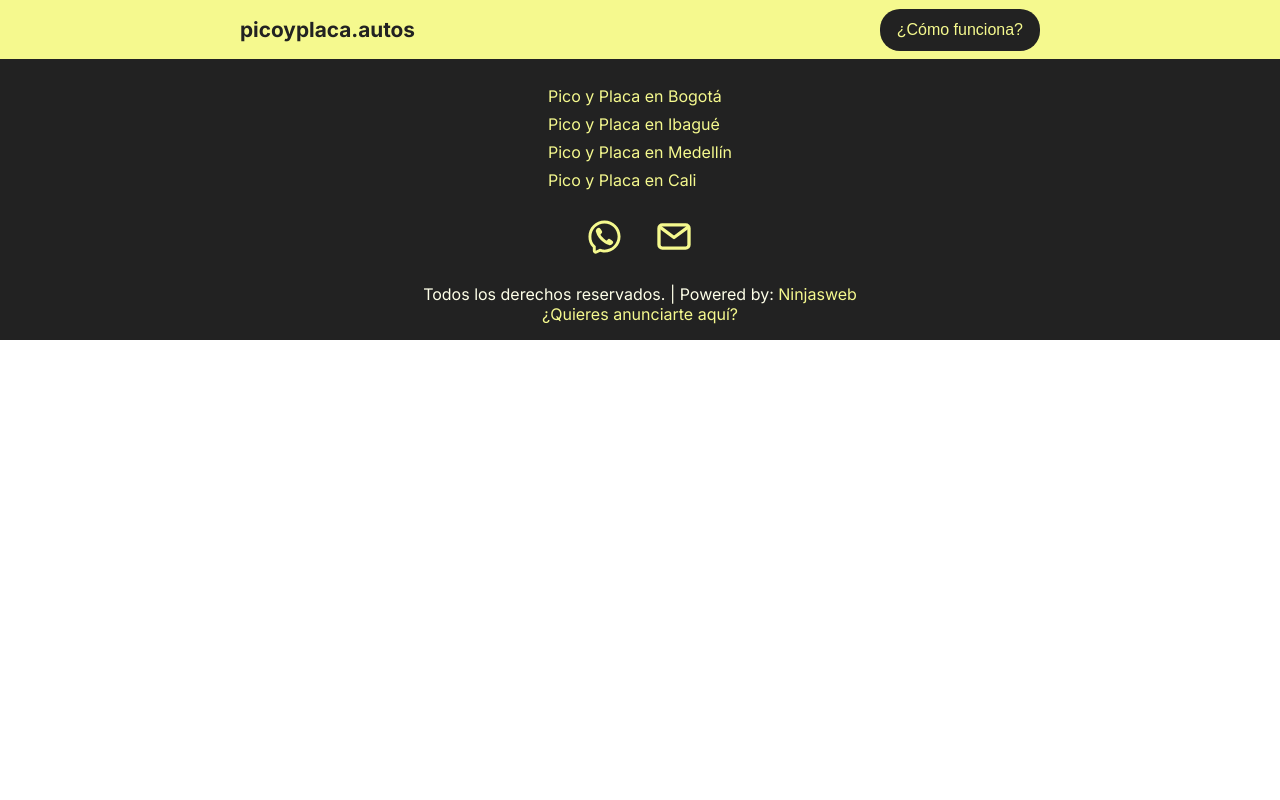
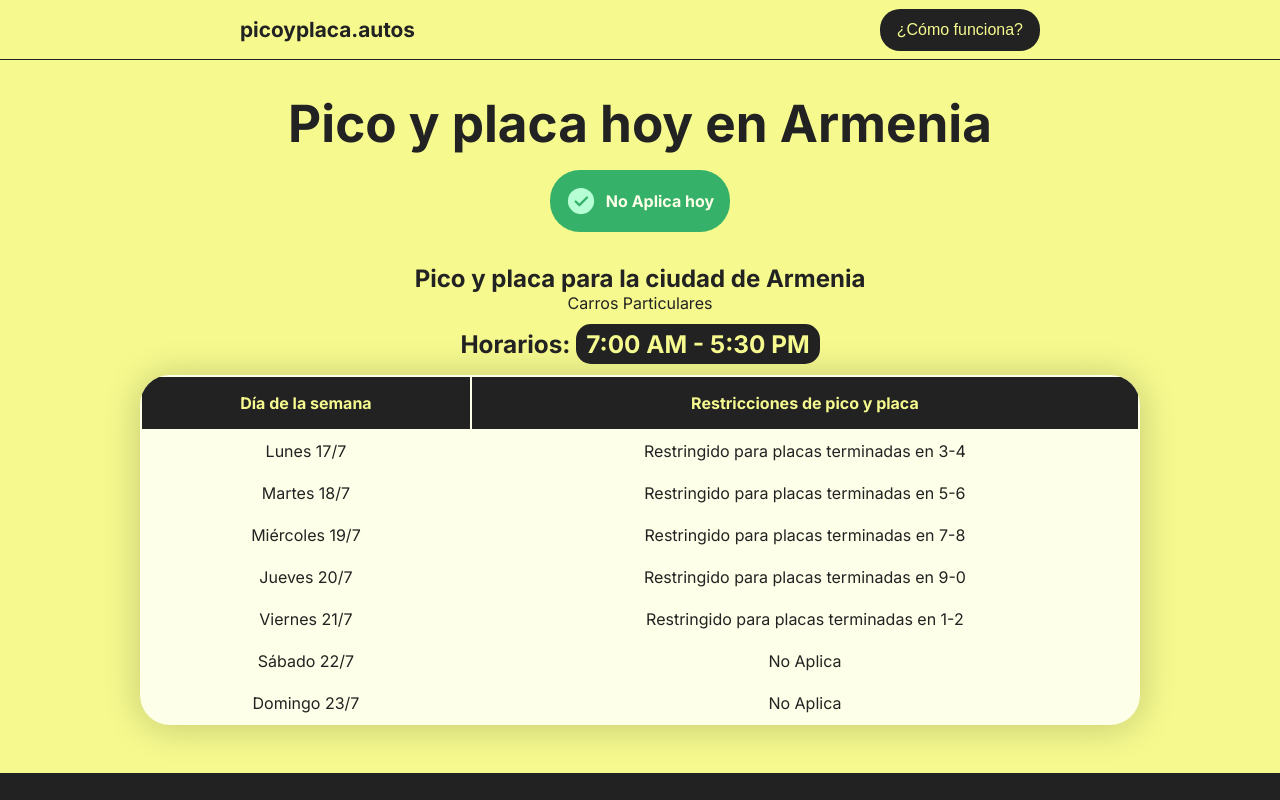
Before and after one commit to ninjasweb/picoyplaca, a Next.js app: page /ciudades/armenia in a window 1280 px wide. Before the commit this address had no page. Shown: the top 800 px of the page. Built offline with nearby package versions, Linux system fonts and the light colour scheme.

Commit message:
Styling footer and add new city

```diff
--- a/app/ciudades/[id]/page.js
+++ b/app/ciudades/[id]/page.js
@@ -13,6 +13,7 @@ const City = ({ params }) => {
     { slug: 'bogota', name: 'Bogotá' },
     { slug: 'medellin', name: 'Medellín' },
     { slug: 'cali', name: 'Cali' },
+    {slug: 'armenia', name: 'Armenia'}
   ]
   const cityData = cities.find((city) => city.slug === params.id)
   const isValidCity = !!cityData
--- a/components/Footer/footer.module.css
+++ b/components/Footer/footer.module.css
@@ -27,14 +27,24 @@
 .menu {
   margin-bottom: 1rem;
 }
+.menu a {
+  height: 40px;
+  display: flex;
+  align-items: center;
+  margin-bottom: 0.5rem;
+  padding: 10px;
+}
+.menu a:hover {
+  background-color: var(--yellow);
+}
+.menu a:hover p {
+  color: var(--black);
+}
 .menu a p {
   color: var(--yellow);
   text-align: left;
-  margin-bottom: 0.5rem;
 }
-.menu a p:hover {
-  color: var(--white);
-}
+
 .social img {
   margin: 0 1rem;
 }
--- a/components/Footer/index.js
+++ b/components/Footer/index.js
@@ -21,6 +21,10 @@ const Footer = () => {
     {
       url: 'cali',
       city: 'Cali'
+    },
+    {
+      url: 'armenia',
+      city: 'Armenia'
     }
   ]
   return (
--- a/components/Form/Inputs/Select.js
+++ b/components/Form/Inputs/Select.js
@@ -5,7 +5,8 @@ const Select = ({setCity}) => {
     'Bogotá',
     'Medellín',
     'Cali',
-    'Ibagué'
+    'Ibagué',
+    'Armenia'
   ]
   const handleChange = (e) => {
     const selectedCity = e.target.value
--- a/components/Tables/WeekTable.js
+++ b/components/Tables/WeekTable.js
@@ -37,6 +37,15 @@ const WeekTable = ({ city, lastNumer }) => {
       3: [5,6],
       4: [7,8],
       5: [9,0],
+      6: [],
+      7: [],
+    },
+    Armenia: {
+      1: [3,4],
+      2: [5,6],
+      3: [7,8],
+      4: [9,0],
+      5: [1,2],
       6: [],
       7: [],
     }
--- a/components/Times/index.js
+++ b/components/Times/index.js
@@ -5,7 +5,8 @@ const Times = ({city}) => {
     Bogotá: '6:00 AM - 9:00 PM',
     Ibagué: '6:00 AM - 9:00 PM',
     Medellín: '5:00 AM - 8:00 PM',
-    Cali: '6:00 AM - 8:00 PM'
+    Cali: '6:00 AM - 8:00 PM',
+    Armenia: '7:00 AM - 5:30 PM'
   }
   const citySchedules = schedules[city] || {}
   console.log(citySchedules)
```
